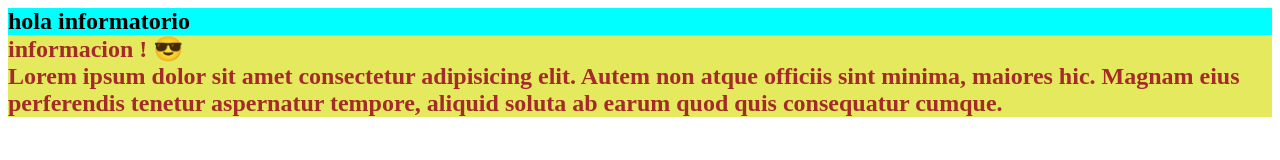
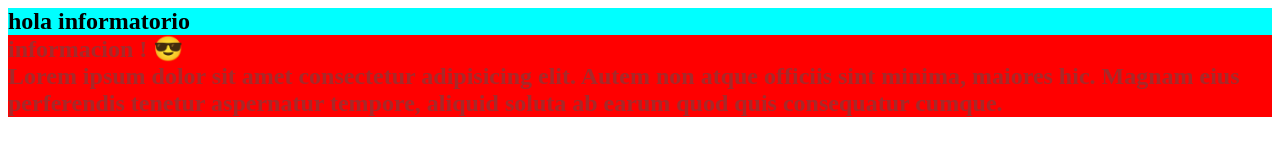
Before and after one commit to Exemax2014/PrimerRepositorio, a plain HTML site: page app/index.html in a window 1280 px wide. Drawn offline with Linux system fonts and the light colour scheme.

Commit message:
pablo puto cambio el color

```diff
--- a/app/styles.css
+++ b/app/styles.css
@@ -7,7 +7,7 @@
     margin: 0;
 }
 .texto{
-    background-color: rgb(229, 233, 94);
+    background-color: red;
     color: brown;
     margin: 0;
 }
```
